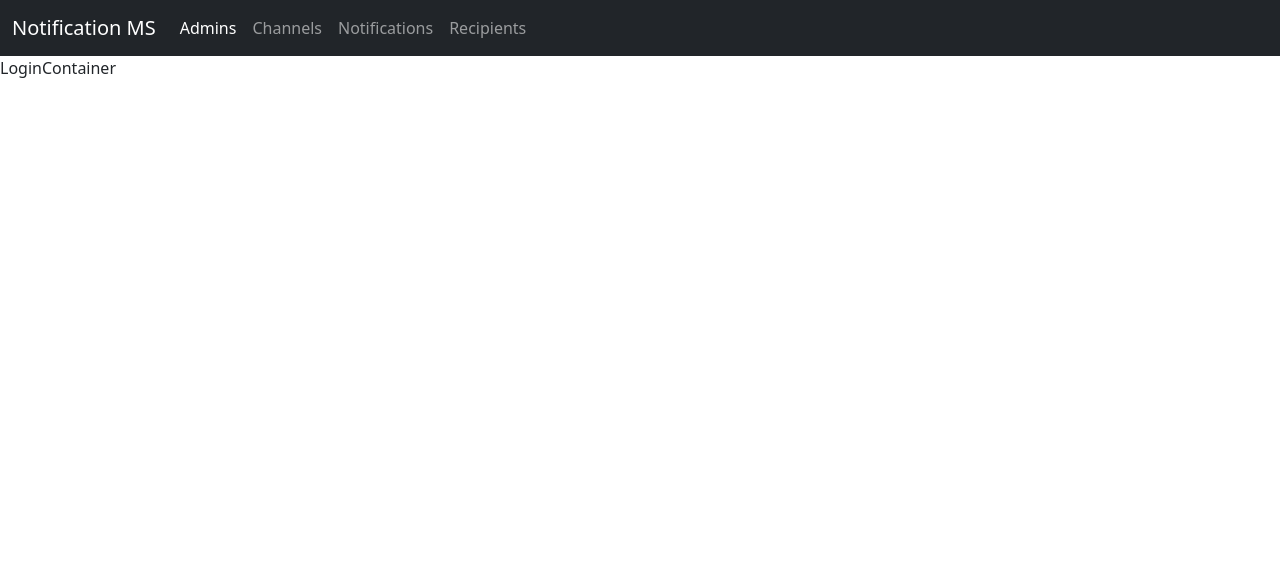
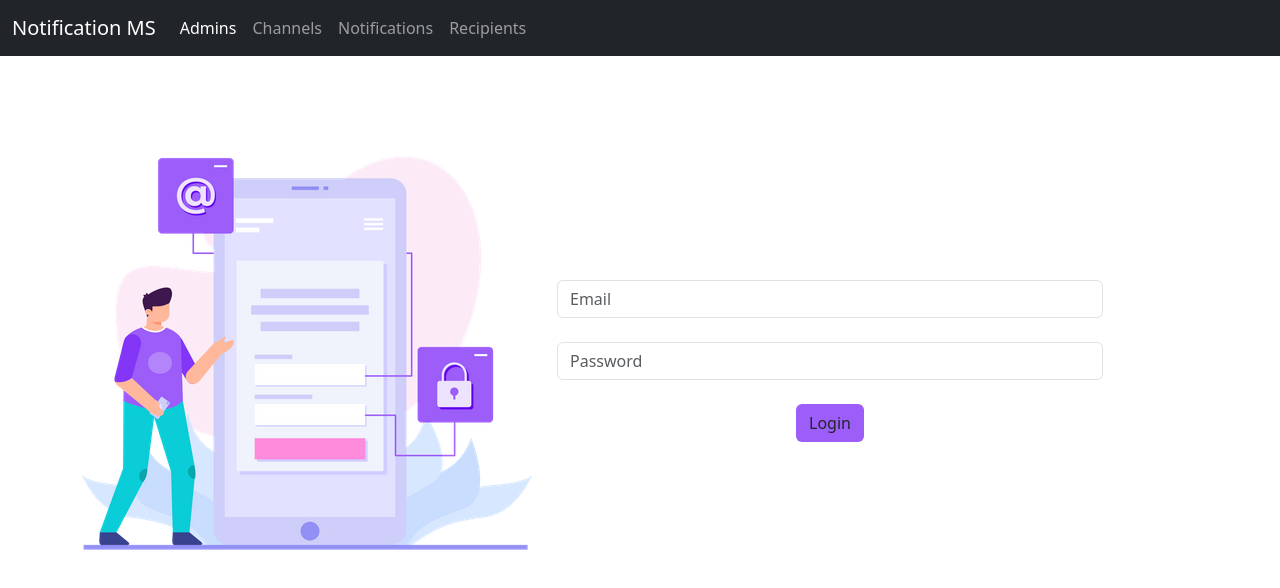
Before and after one commit to Mrityuanjaya/NotificationMS_FE, a React (Vite) app: page / in a window 1280 px wide. Shown: the top 588 px of the page. Built offline with nearby package versions, Linux system fonts and the light colour scheme; no server answers.

Commit message:
UI Integration with login API

```diff
--- a/src/App.tsx
+++ b/src/App.tsx
@@ -10,24 +10,18 @@ import {
     NOTIFICATIONS_ROUTE,
     RECIPIENTS_ROUTE,
 } from "constants/routes";
-import {AdminContainer, ChannelContainer, LoginContainer, NotificationContainer, RecipientContainer} from "containers";
-import useApi from "hooks/useApi";
-import { useEffect } from "react";
+import {AdminContainer, ChannelContainer, NotificationContainer, RecipientContainer} from "containers";
+import LoginForm from "containers/LoginForm/LoginForm";
 import { Route, Routes } from "react-router-dom";
-import loginApi from "services/auth";
 
 function App() {
-    const postLoginApi = useApi(loginApi.loginUser);
-    useEffect(() => {
-        postLoginApi.request("nancyy@example.com", "string");
-    }, []);
     return (
         <>
             <NavBarComponent />
             <Routes>
-                <Route path={HOME_ROUTE} element={<LoginContainer />} />
+                <Route path={HOME_ROUTE} element={<LoginForm />} />
                 <Route path={HOME_ROUTE} element={<AdminContainer />} />
-                <Route path={LOGIN_ROUTE} element={<LoginContainer />} />
+                <Route path={LOGIN_ROUTE} element={<LoginForm />} />
                 <Route path={CHANNELS_ROUTE} element={<ChannelContainer />} />
                 <Route
                     path={NOTIFICATIONS_ROUTE}
--- a/src/containers/Login/LoginContainer.tsx
+++ /dev/null
@@ -1,9 +0,0 @@
-import React from 'react'
-
-function LoginContainer() {
-  return (
-    <div>LoginContainer</div>
-  )
-}
-
-export default LoginContainer
--- a/src/containers/LoginForm/LoginForm.tsx
+++ b/src/containers/LoginForm/LoginForm.tsx
@@ -1,26 +1,31 @@
-import { useState } from "react";
+import { useState, useEffect } from "react";
 import { ERROR_MESSAGES, TOAST_CONFIG, EMAIL_REGEX } from "constants/constants";
-import "./style.css";
+import "containers/LoginForm/style.css";
 import login from "assets/login.webp";
 import { toast } from "react-toastify";
 import "react-toastify/dist/ReactToastify.css";
-
-const LoginUser = () => {
+import useApi from "hooks/useApi";
+import loginApi from "services/auth";
+const LoginForm = () => {
+    const postLoginApi = useApi(loginApi.loginUser);
     const [email, setEmail] = useState("");
     const [password, setPassword] = useState("");
-
     async function handleClick() {
-    const verifyUser = () => {
         if (email.length === 0)
             toast.error(ERROR_MESSAGES.EMAIL_REQUIRED, TOAST_CONFIG);
         else if (password.length === 0)
             toast.error(ERROR_MESSAGES.PASSWORD_REQUIRED, TOAST_CONFIG);
-      else if (!EMAIL_REGEX.test(email)) {
+        else if (!EMAIL_REGEX.test(email))
             toast.error(ERROR_MESSAGES.EMAIL_INVALID, TOAST_CONFIG);
+        else {
+            await postLoginApi.request(email, password);
         }
-    };
-    verifyUser();
     }
+    useEffect(() => {
+        if (postLoginApi.data != null) {
+            localStorage.setItem("token", postLoginApi.data["access_token"]);
+        }
+    }, [postLoginApi.data]);
 
     return (
         <div className="container">
@@ -38,7 +43,9 @@ const LoginUser = () => {
                             <div className="input-group col-lg-12 mb-4">
                                 <input
                                     value={email}
-                  onChange={(event) => setEmail(event.target.value)}
+                                    onChange={(event) =>
+                                        setEmail(event.target.value)
+                                    }
                                     id="email"
                                     type="email"
                                     name="email"
@@ -50,7 +57,9 @@ const LoginUser = () => {
                             <div className="input-group col-lg-6 mb-4">
                                 <input
                                     value={password}
-                  onChange={(event) => setPassword(event.target.value)}
+                                    onChange={(event) =>
+                                        setPassword(event.target.value)
+                                    }
                                     id="password"
                                     type="password"
                                     name="password"
@@ -60,7 +69,10 @@ const LoginUser = () => {
                                 />
                             </div>
                             <div className="d-flex justify-content-center">
-                <button className="btn" onClick={handleClick}>
+                                <button
+                                    className="btn button"
+                                    onClick={handleClick}
+                                >
                                     Login
                                 </button>
                             </div>
@@ -72,4 +84,4 @@ const LoginUser = () => {
     );
 };
 
-export default LoginUser;
+export default LoginForm;
--- a/src/containers/LoginForm/style.css
+++ b/src/containers/LoginForm/style.css
@@ -1,21 +1,4 @@
 @import '/src/styles/Colors.css';
-
-html { font-size: 10px; }
-
-.container {
-  margin-top: 15rem;
+.btn{
+  background-color: var(--lightpurple) !important;
 }
-
-.form-control {
-  font-size: 2rem;
-  padding: 2rem 1rem;
-}
-
-.btn{
-  font-size: 2.5rem;
-  margin: 3rem;
-  padding: 1rem 4rem;
-  border-radius: 0.6rem;
-  background-color: var(--lightpurple);
-  color: var(--textcolor);
-}
--- a/src/containers/index.ts
+++ b/src/containers/index.ts
@@ -1,5 +1,5 @@
 export {default as AdminContainer} from 'containers/Admin/AdminContainer'
 export {default as ChannelContainer} from 'containers/Channel/ChannelContainer'
-export {default as LoginContainer } from 'containers/Login/LoginContainer'
+export {default as LoginForm } from 'containers/LoginForm/LoginForm'
 export {default as NotificationContainer} from 'containers/Notifications/NotificationContainer'
 export {default as RecipientContainer} from 'containers/Recipient/RecipientContainer'
--- a/src/services/auth.ts
+++ b/src/services/auth.ts
@@ -4,6 +4,8 @@ const loginUser = async (username:string, password:string) => {
     const form_data = new FormData();
     form_data.append("username", username);
     form_data.append("password", password);
-    return client.post("/login", form_data);
+    const token = client.post("/login", form_data);
+    return token
 }
+
 export default { loginUser };
```
Also changed, not shown: src/hooks/useApi.ts (+6 -7 lines), 1 other file (tests, documents, lock files or other folders). Lines whose indentation alone changed are shown as unchanged.
